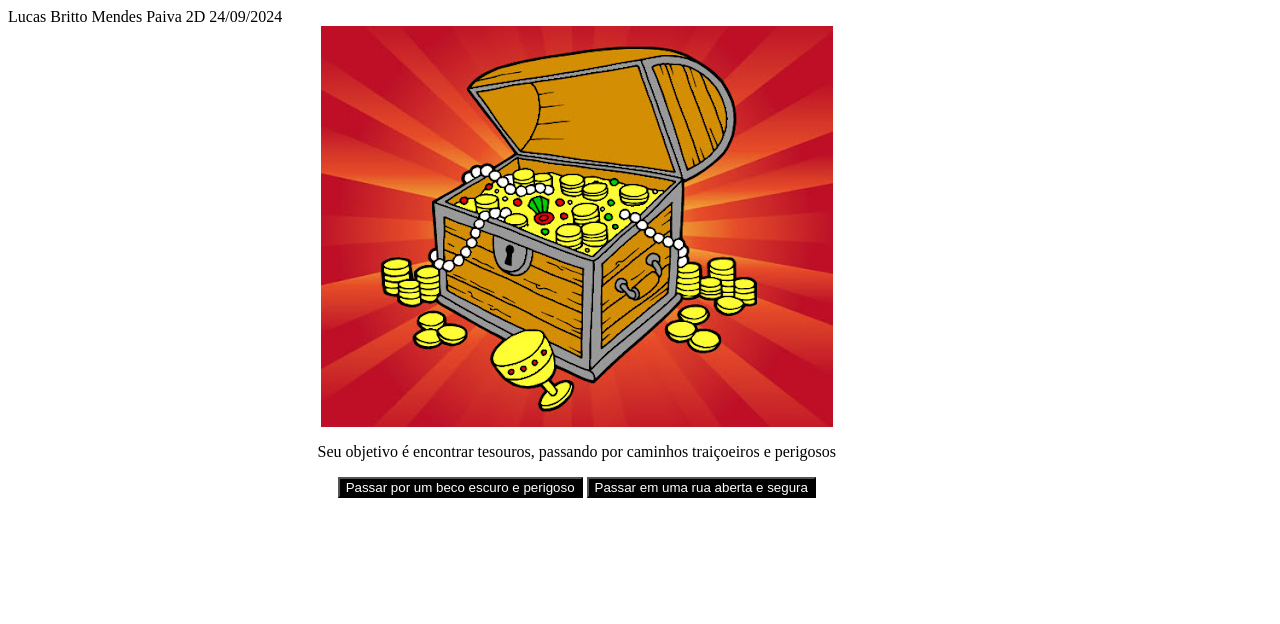
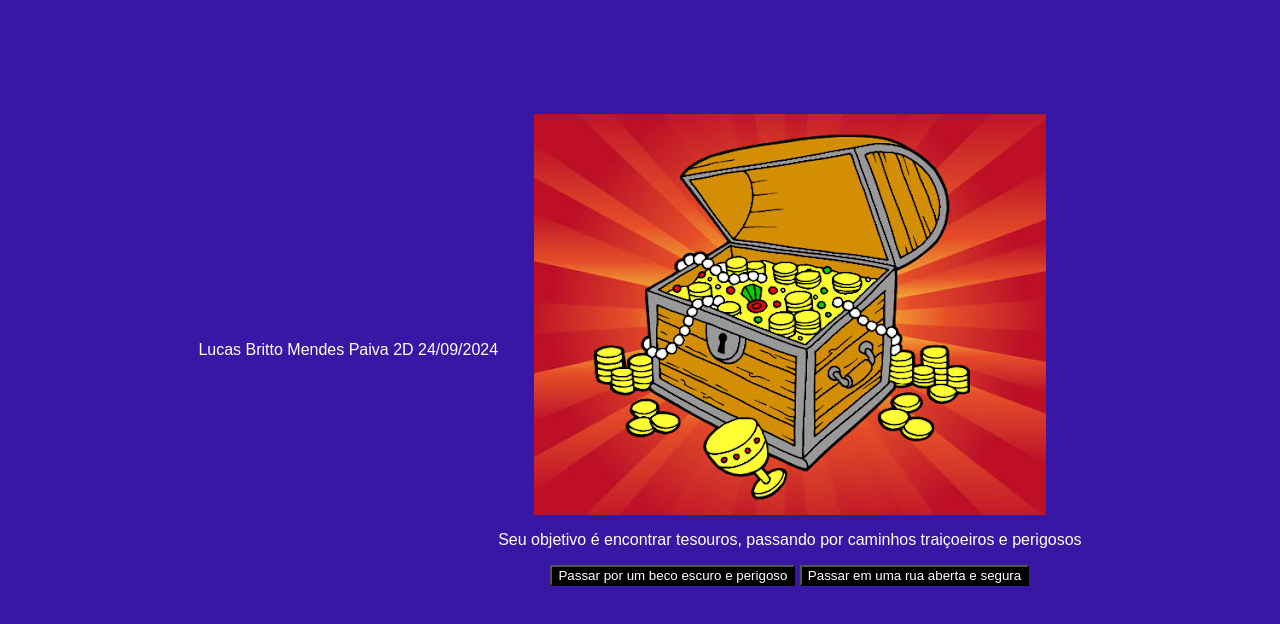
Before and after one commit to 2Dlbmp32/criando-minha-historia, a plain HTML site: page index.html in a window 1280 px wide. Drawn offline with Linux system fonts and the light colour scheme; a web font is replaced by a local one.

Commit message:
Update style.css

```diff
--- a/style.css
+++ b/style.css
@@ -1,4 +1,3 @@
-Lucas britto mendes paiva 2D 24/09/2024
 body {
     background-color: #3817a4;
     color: white;
```
